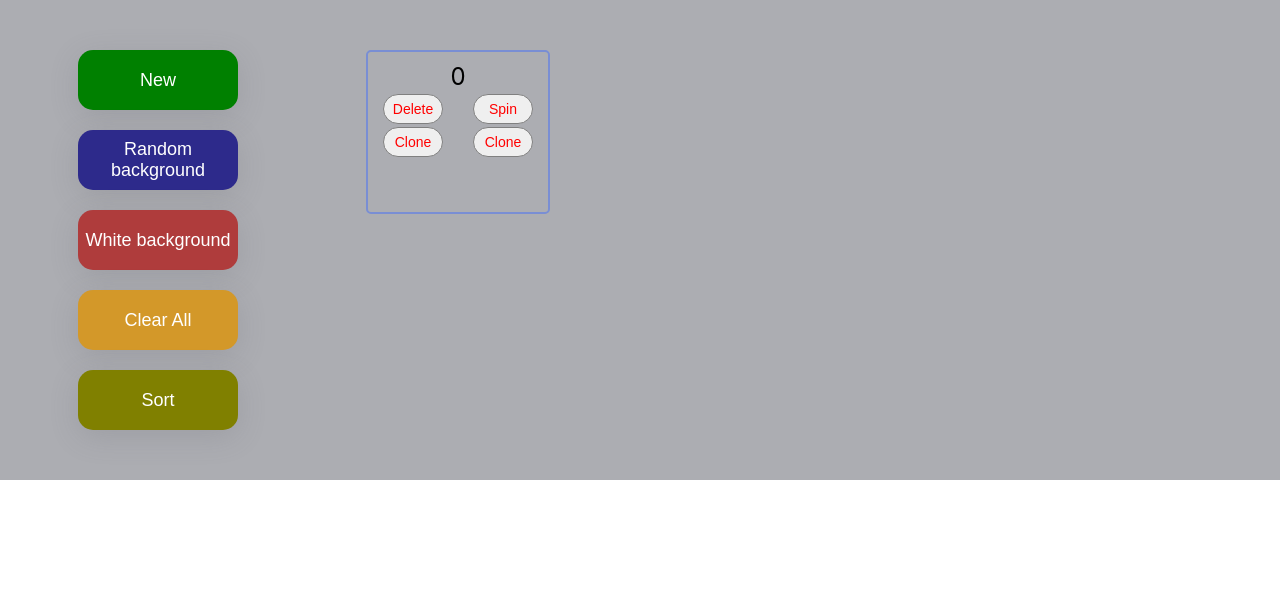
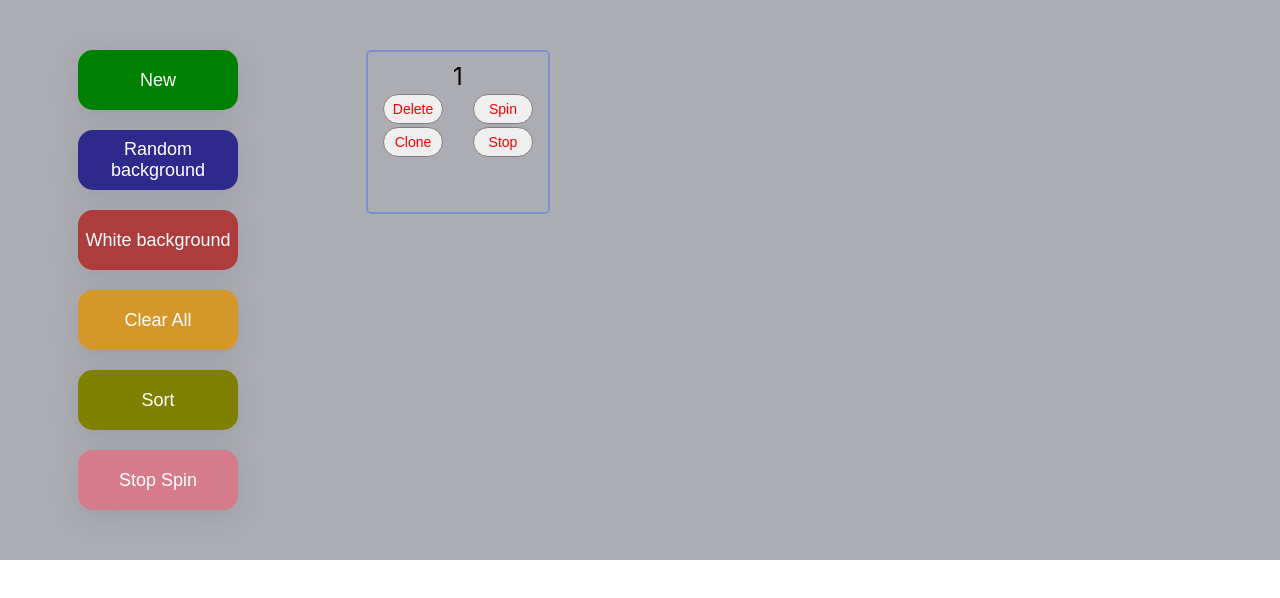
Before and after one commit to SigitaZaromskiene/Square-game, a React (Create React App) app: page / in a window 1280 px wide. Both pictures are taken after a click on the button "New". Shown: the top 598 px of the page. Built offline with nearby package versions, Linux system fonts and the light colour scheme.

Commit message:
StopSpinBtn

```diff
--- a/src/App.jsx
+++ b/src/App.jsx
@@ -7,6 +7,7 @@ import WhiteBackBtn from "./Components/WhiteBackBtn";
 import Sq from "./Components/Sq";
 import ClearAllSq from "./Components/ClearAllSq";
 import SortBtn from "./Components/SortBtn";
+import StopSpinAllBtn from "./Components/StopSpinAllBtn";
 
 function App() {
   const [sq, setSq] = useState([]);
@@ -19,6 +20,7 @@ function App() {
         <WhiteBackBtn setSq={setSq} />
         <ClearAllSq setSq={setSq} />
         <SortBtn setSq={setSq} />
+        <StopSpinAllBtn setSq={setSq} />
       </div>
       <div className="sq-container">
         {sq.map((sq, i) => (
--- a/src/Components/Sq.jsx
+++ b/src/Components/Sq.jsx
@@ -1,6 +1,7 @@
 import CloneBtn from "./CloneBtn";
 import DelBtn from "./DelBtn";
 import SpinBtn from "./SpinBtn";
+import StopSpinBtn from "./StopSpinBtn";
 
 function Sq({ sq, setSq, i }) {
   return (
@@ -8,7 +9,7 @@ function Sq({ sq, setSq, i }) {
       className={"sq " + (sq.spin ? "spin" : "")}
       style={{ backgroundColor: sq.color, borderColor: sq.color }}
     >
-      {i}
+      {i + 1}
       <div style={{ display: "flex", justifyContent: "space-between" }}>
         <div>
           <DelBtn sq={sq} setSq={setSq} />
@@ -16,7 +17,7 @@ function Sq({ sq, setSq, i }) {
         </div>
         <div>
           <SpinBtn setSq={setSq} sq={sq} />
-          <CloneBtn setSq={setSq} sq={sq} />
+          <StopSpinBtn setSq={setSq} sq={sq} />
         </div>
       </div>
     </div>
--- /dev/null
+++ b/src/Components/StopSpinAllBtn.jsx
@@ -0,0 +1,12 @@
+const StopSpinAllBtn = ({ setSq }) => {
+  const stopSpinHandler = () => {
+    setSq((s) => s.map((s) => ({ ...s, spin: false })));
+  };
+  return (
+    <button className="button pink" onClick={stopSpinHandler}>
+      Stop Spin
+    </button>
+  );
+};
+
+export default StopSpinAllBtn;
--- /dev/null
+++ b/src/Components/StopSpinBtn.jsx
@@ -0,0 +1,14 @@
+function StopSpinBtn({ setSq, sq }) {
+  const stopSpinHandler = () => {
+    setSq((s) =>
+      s.map((s) => (s.id === sq.id ? { ...s, spin: !s.spin } : { ...s }))
+    );
+  };
+  return (
+    <button className="btn-small" onClick={stopSpinHandler}>
+      Stop
+    </button>
+  );
+}
+
+export default StopSpinBtn;
```
Also changed, not shown: src/Components/RandomNumBtn.jsx (deleted, +0 -14 lines), src/App.scss (line endings or trailing spaces).
